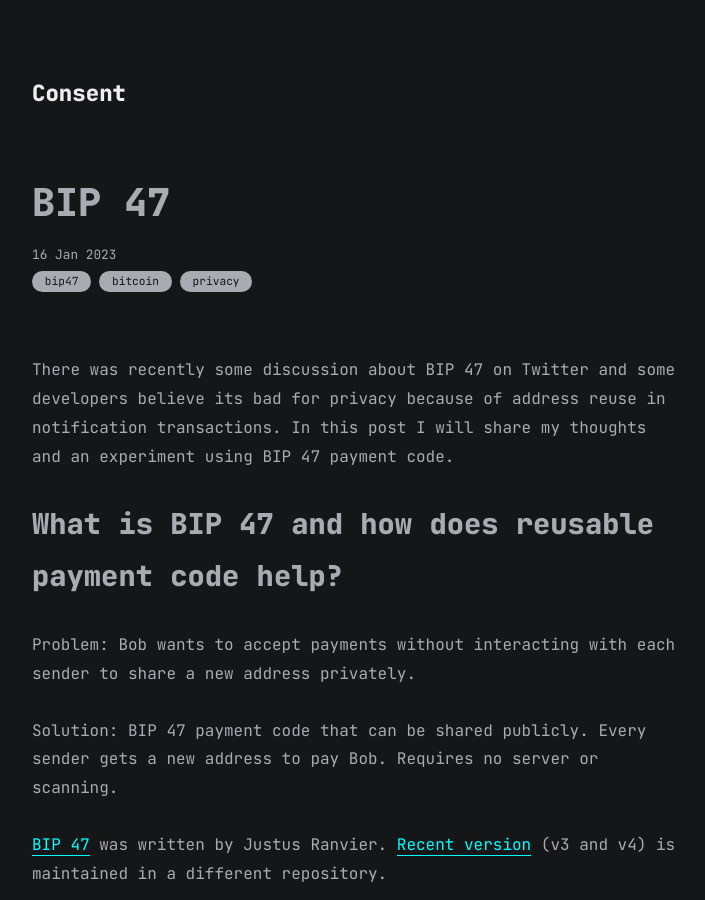
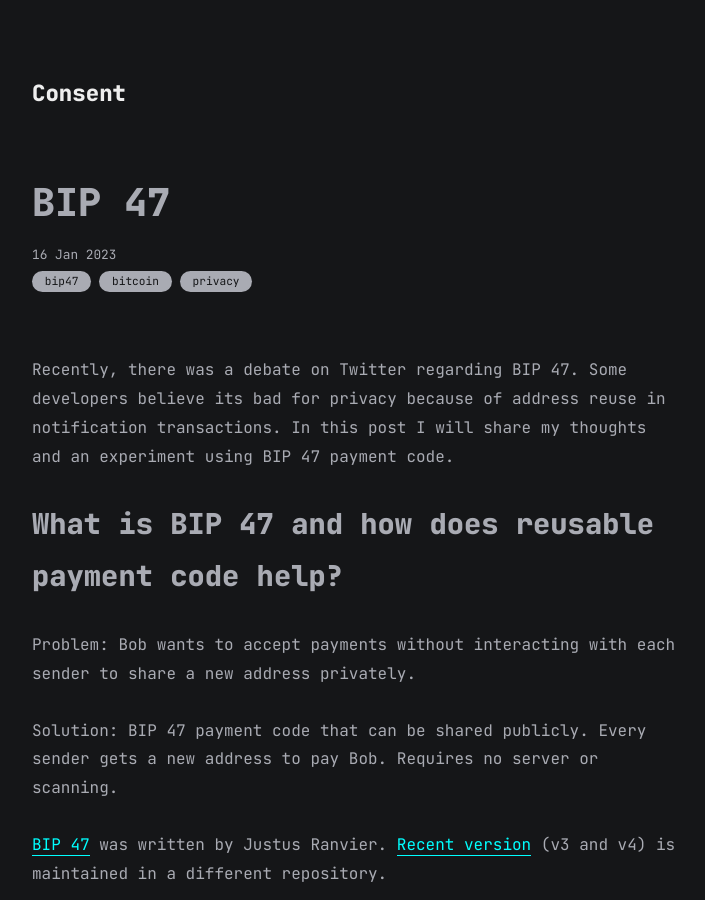
Before and after one commit to consentonchain/blog, a Jekyll site: the page built from all_collections/_posts/2023-01-16-bip47.md, in a window 1280 px wide and 900 px high. Shown: the whole window, without its empty margins (283-988 px from the left). Built offline with Jekyll 4.4.1, drawn with Linux system fonts in a browser that asks for light colours.

Commit message:
Rephrase first sentence

```diff
--- a/all_collections/_posts/2023-01-16-bip47.md
+++ b/all_collections/_posts/2023-01-16-bip47.md
@@ -4,7 +4,7 @@ title: BIP 47
 categories: [bip47, bitcoin, privacy]
 ---
 
-There was recently some discussion about BIP 47 on Twitter and some developers
+Recently, there was a debate on Twitter regarding BIP 47. Some developers
 believe its bad for privacy because of address reuse in notification transactions.
 In this post I will share my thoughts and an experiment using BIP 47 payment code.
 
```
